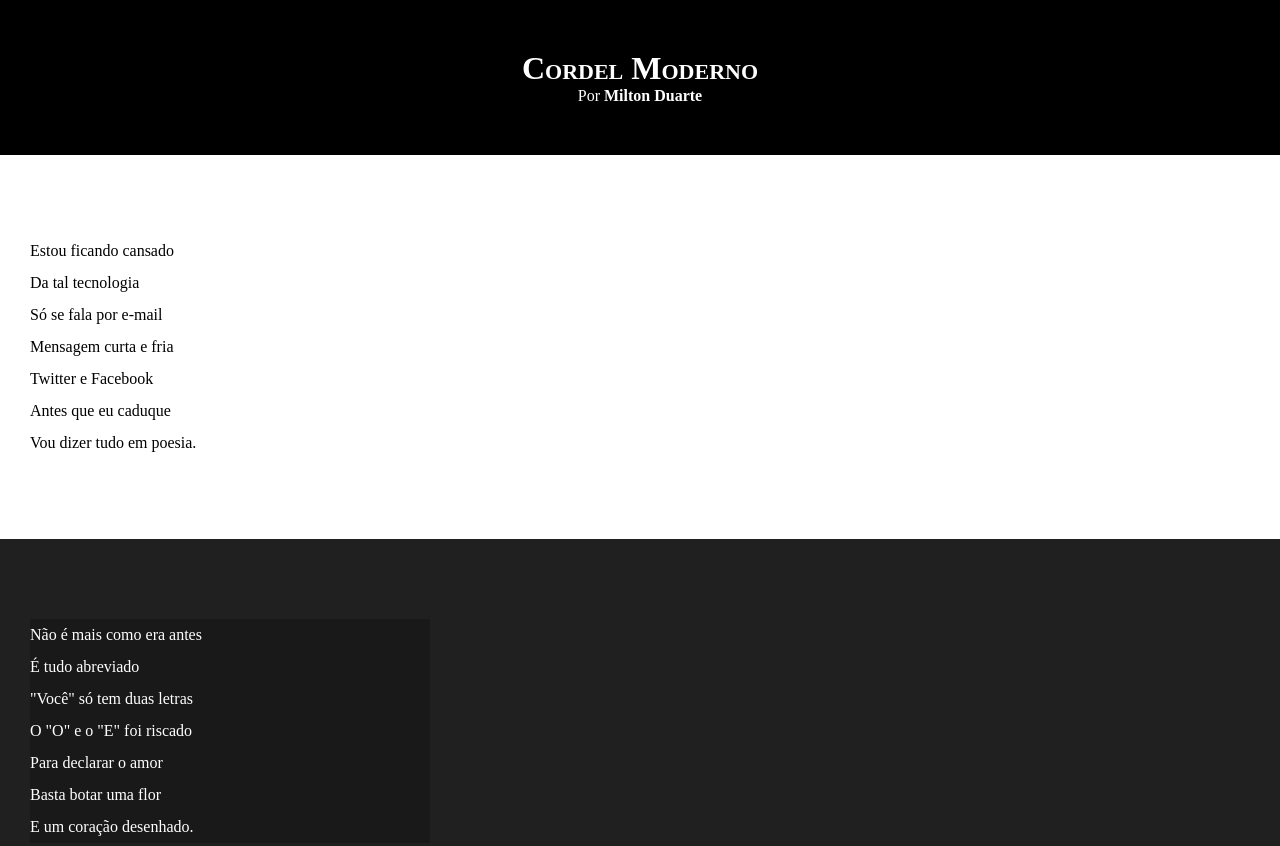
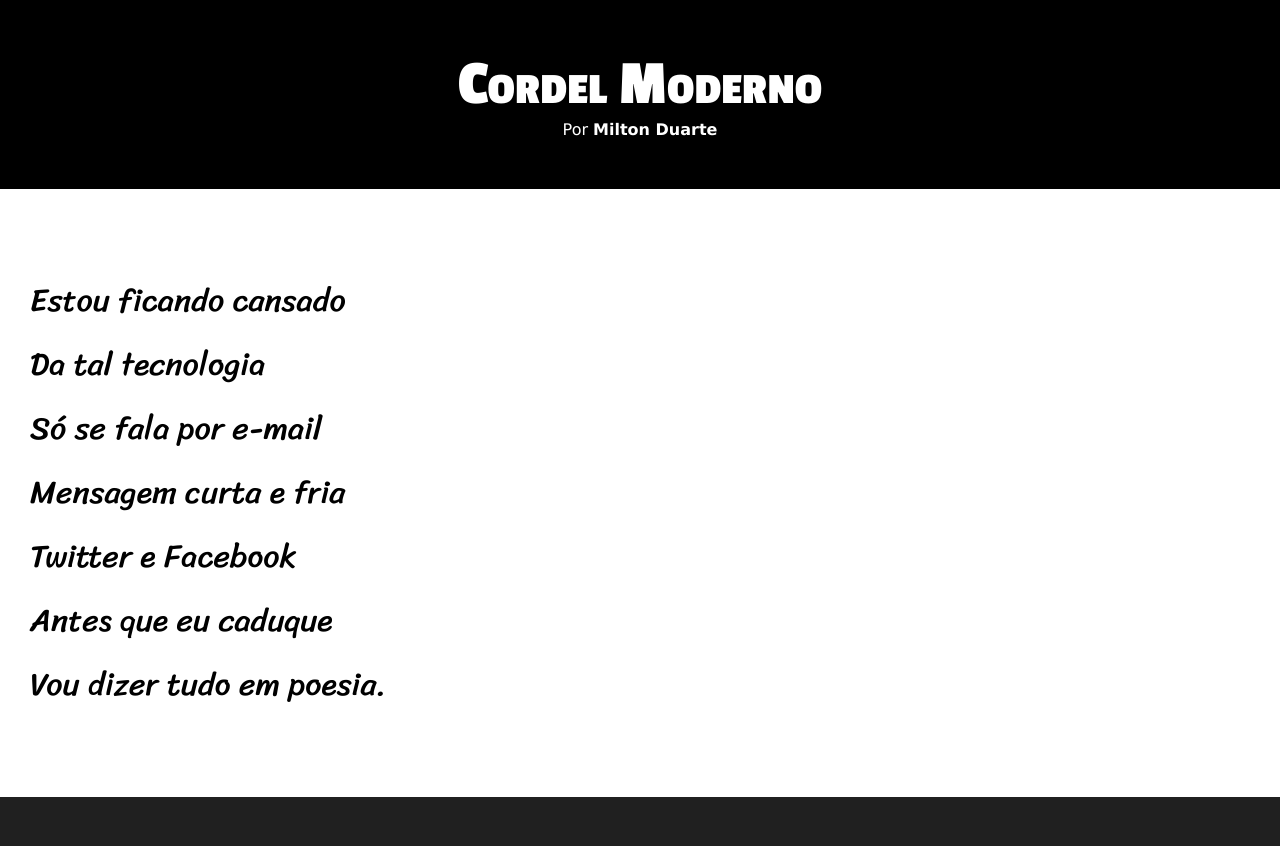
Before and after one commit to lidioneto/Proyecto-Cordel, a plain HTML site: page index.html in a window 1280 px wide. Shown: the top 846 px of the page. Drawn offline with Linux system fonts and the light colour scheme; a web font is replaced by a local one.

Commit message:
atualizacao do projeto

```diff
--- a/estilo.css
+++ b/estilo.css
@@ -1,11 +1,25 @@
+@import url('https://fonts.googleapis.com/css2?family=Bebas+Neue&family=Delius+Unicase:wght@400;700&family=Lobster&family=Passion+One:wght@400;700;900&display=swap');
+
+
+@import url('https://fonts.googleapis.com/css2?family=Sriracha&display=swap');
+
+:root {
+    --fonte1: Verdana, Geneva, Tahoma, sans-serif;
+    --fonte2: "Passion One", sans-serif;
+    --fonte3: "Sriracha", cursive;
+}
+
+
 *{
     margin: 0px;
     padding: 0px;
+    font-size: 1em;
 }
 
 html, body {
     min-height: 100vh;
     background-color: darkgray;
+    font-family: var(--fonte1);
 }
 
 header {
@@ -17,6 +31,8 @@ header {
 header > h1 {
     padding-top: 50px;
     font-variant: small-caps;
+    font-family: var(--fonte2);
+    font-size: 4em;
 }
 
 header > p {
@@ -39,6 +55,8 @@ section {
     padding-bottom: 10vh;
     line-height: 2em;
     padding-left: 30px;
+    font-family: var(--fonte3);
+    font-size: 2em;
 }
 
 section.normal {
@@ -53,7 +71,8 @@ section.imagem {
 
 section.imagem > p {
     background-color: rgba(0, 0, 0, 0.206);
-    width: 400px;
+    display: inline-block;
+    padding: 5px;
 }
 
 footer {
```
